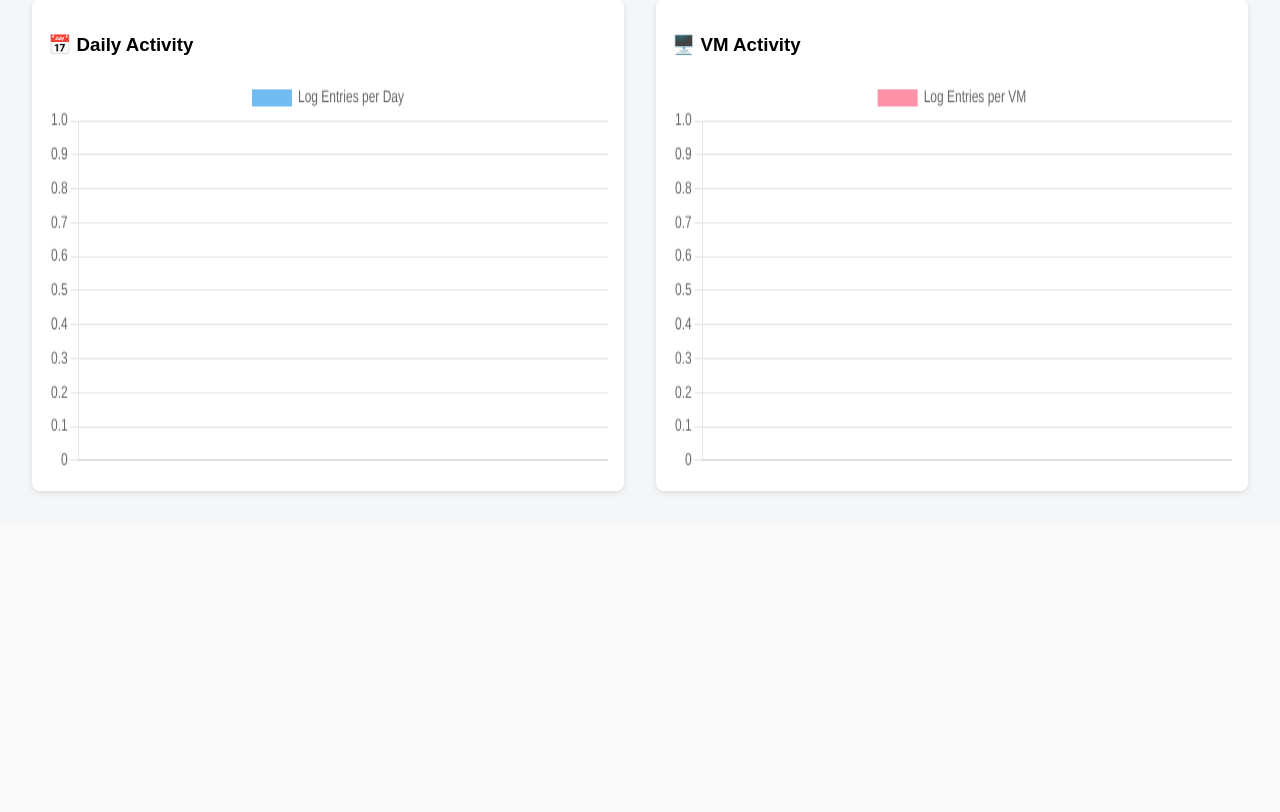
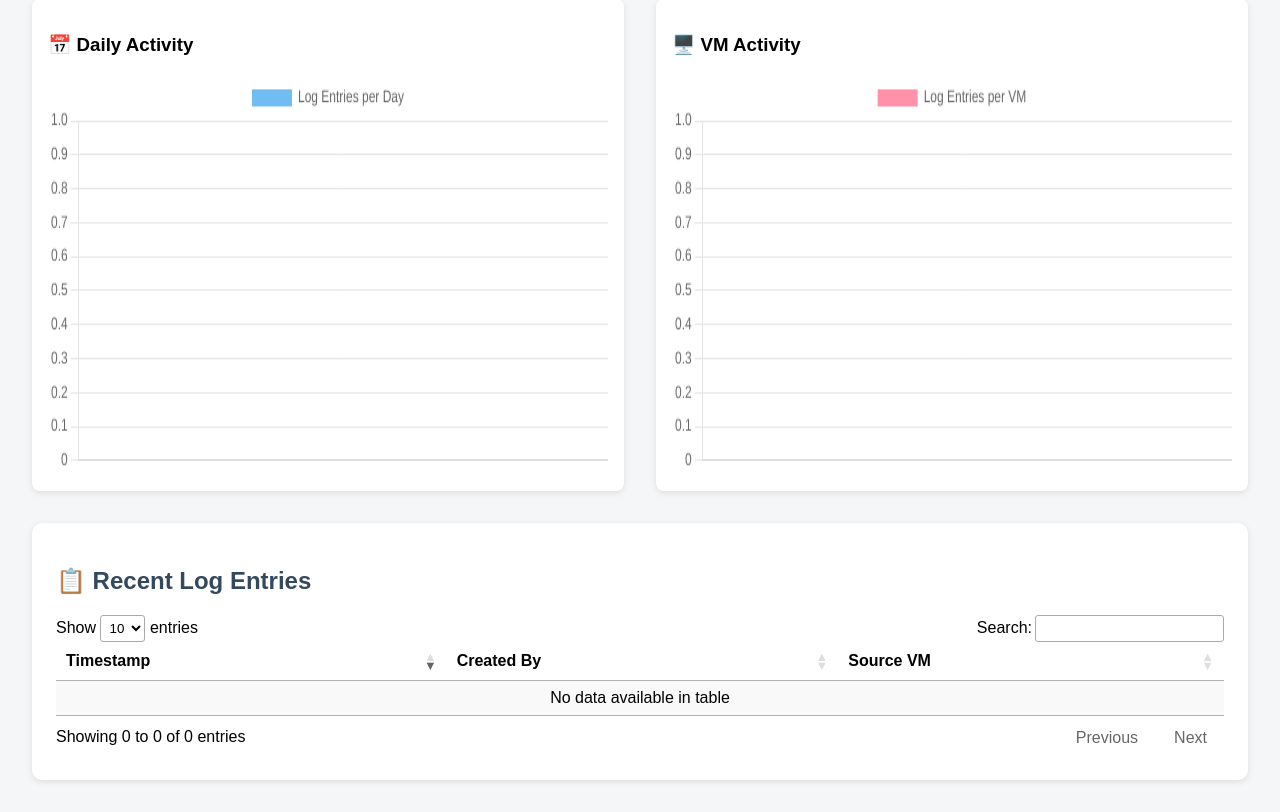
Before and after one commit to Illusion4/sftp-cluster, a Flask app: template logReporter/templates/logs_dashboard.html in a window 1280 px wide. Shown: the part 379-1191 px from the top of the page. Before the commit the page ends 874 px from the top, so only its background shows below. Run offline with Flask 3, Linux system fonts and the light colour scheme; the template is opened without the code that fills it, so the values that code supplies are empty; some libraries are stand-ins or nearby versions.

Commit message:
add logs table

```diff
--- a/logReporter/app.py
+++ b/logReporter/app.py
@@ -111,6 +111,18 @@ class SSHManager:
 
 class AnalyticsEngine:
     @staticmethod
+    def get_recent_logs():
+        logs = LOG_COLLECTION.find().sort("timestamp", -1)
+        return [
+            {
+                "timestamp": log["timestamp"].strftime("%Y-%m-%d %H:%M:%S"),
+                "created_by": log["created_by"],
+                "source_vm": log["source_vm"]
+            }
+            for log in logs
+        ]
+
+    @staticmethod
     def get_stats():
         pipeline = [
             {"$group": {
@@ -159,6 +171,7 @@ def dashboard():
 
     daily_activity = AnalyticsEngine.get_daily_activity()
     vm_activity = AnalyticsEngine.get_vm_activity()
+    recent_logs = AnalyticsEngine.get_recent_logs()
 
     context = {
         "stats": {
@@ -170,7 +183,8 @@ def dashboard():
         "daily_labels": [entry["_id"] for entry in daily_activity],
         "daily_counts": [entry["count"] for entry in daily_activity],
         "vm_labels": [entry["_id"] for entry in vm_activity],
-        "vm_counts": [entry["count"] for entry in vm_activity]
+        "vm_counts": [entry["count"] for entry in vm_activity],
+        "recent_logs": recent_logs
     }
 
     return render_template('logs_dashboard.html', **context)
--- a/logReporter/templates/logs_dashboard.html
+++ b/logReporter/templates/logs_dashboard.html
@@ -3,6 +3,11 @@
 <head>
     <title>SFTP Log Analytics</title>
     <script src="https://cdn.jsdelivr.net/npm/chart.js"></script>
+    <!-- DataTables CSS & JS -->
+    <link rel="stylesheet" href="https://cdn.datatables.net/1.13.6/css/jquery.dataTables.min.css">
+    <script src="https://code.jquery.com/jquery-3.6.0.min.js"></script>
+    <script src="https://cdn.datatables.net/1.13.6/js/jquery.dataTables.min.js"></script>
+
     <style>
         body {
             font-family: Arial, sans-serif;
@@ -20,6 +25,7 @@
             display: grid;
             grid-template-columns: repeat(auto-fit, minmax(500px, 1fr));
             gap: 2rem;
+            margin-bottom: 2rem;
         }
         .chart-card {
             background: #ffffff;
@@ -60,6 +66,28 @@
             <h3>🖥️ VM Activity</h3>
             <canvas id="vmChart"></canvas>
         </div>
+    </div>
+
+    <div class="stats-card">
+        <h2>📋 Recent Log Entries</h2>
+        <table id="logsTable" class="display" style="width:100%">
+            <thead>
+                <tr>
+                    <th>Timestamp</th>
+                    <th>Created By</th>
+                    <th>Source VM</th>
+                </tr>
+            </thead>
+            <tbody>
+                {% for log in recent_logs %}
+                <tr>
+                    <td>{{ log.timestamp }}</td>
+                    <td>{{ log.created_by }}</td>
+                    <td>{{ log.source_vm }}</td>
+                </tr>
+                {% endfor %}
+            </tbody>
+        </table>
     </div>
 
     <script>
@@ -105,6 +133,13 @@
             }
         });
 
+        $(document).ready(function() {
+        $('#logsTable').DataTable({
+            pageLength: 10,
+            lengthMenu: [5, 10, 25, 50],
+            order: [[0, 'desc']],
+        });
+    });
     </script>
 </body>
 </html>
```
Also changed, not shown: 1 other file.
